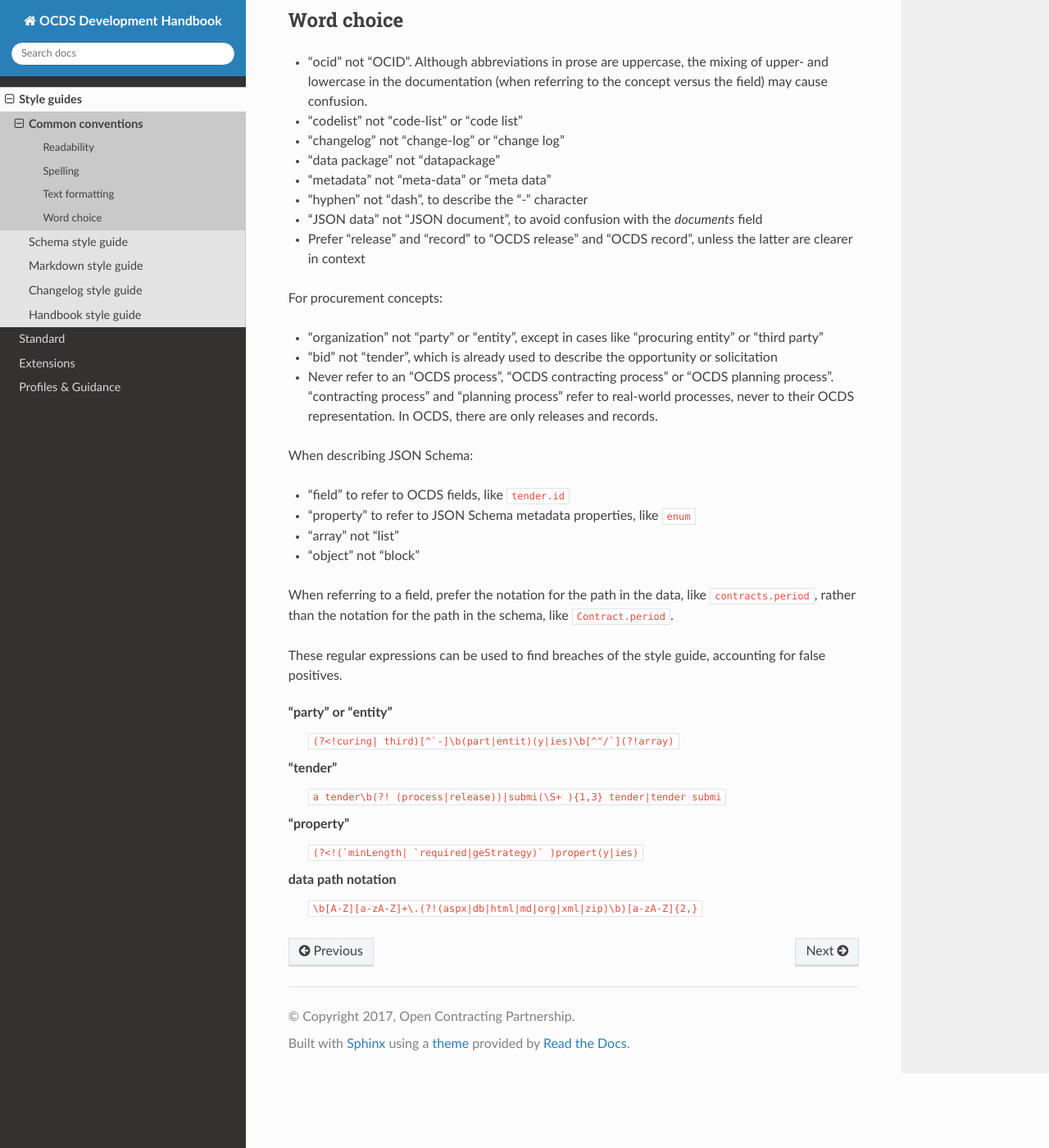
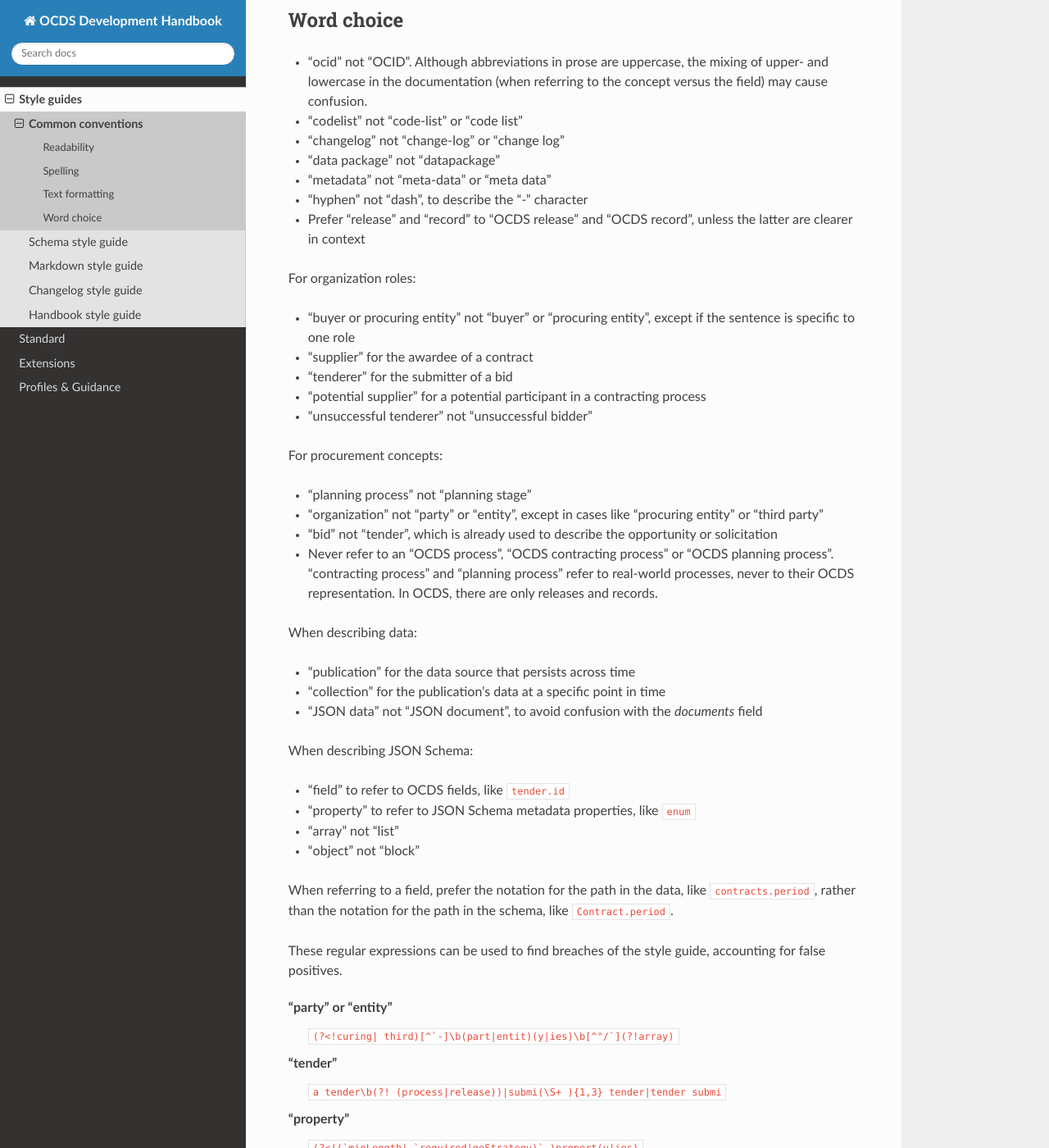
Before and after one commit to open-contracting/standard-development-handbook, a Sphinx documentation site: the page built from docs/meta/style_guide.rst, in a window 1280 px wide and 1400 px high, scrolled down 1096 px. Shown: the whole window at 82% size. Built offline with Sphinx 7.4.7 and the Read the Docs theme 2.0.0, drawn with Linux system fonts in a browser that asks for light colours.

Commit message:
meta/style_guide: Add to word choice, closes #249

```diff
--- a/docs/meta/style_guide.rst
+++ b/docs/meta/style_guide.rst
@@ -41,14 +41,28 @@ Word choice
 -  "data package" not "datapackage"
 -  "metadata" not "meta-data" or "meta data"
 -  "hyphen" not "dash", to describe the "-" character
--  "JSON data" not "JSON document", to avoid confusion with the `documents` field
 -  Prefer "release" and "record" to "OCDS release" and "OCDS record", unless the latter are clearer in context
+
+For organization roles:
+
+-  "buyer or procuring entity" not "buyer" or "procuring entity", except if the sentence is specific to one role
+-  "supplier" for the awardee of a contract
+-  "tenderer" for the submitter of a bid
+-  "potential supplier" for a potential participant in a contracting process
+-  "unsuccessful tenderer" not "unsuccessful bidder"
 
 For procurement concepts:
 
+-  "planning process" not "planning stage"
 -  "organization" not "party" or "entity", except in cases like "procuring entity" or "third party"
 -  "bid" not "tender", which is already used to describe the opportunity or solicitation
 -  Never refer to an "OCDS process", "OCDS contracting process" or "OCDS planning process". "contracting process" and "planning process" refer to real-world processes, never to their OCDS representation. In OCDS, there are only releases and records.
+
+When describing data:
+
+-  "publication" for the data source that persists across time
+-  "collection" for the publication's data at a specific point in time
+-  "JSON data" not "JSON document", to avoid confusion with the `documents` field
 
 When describing JSON Schema:
 
```
